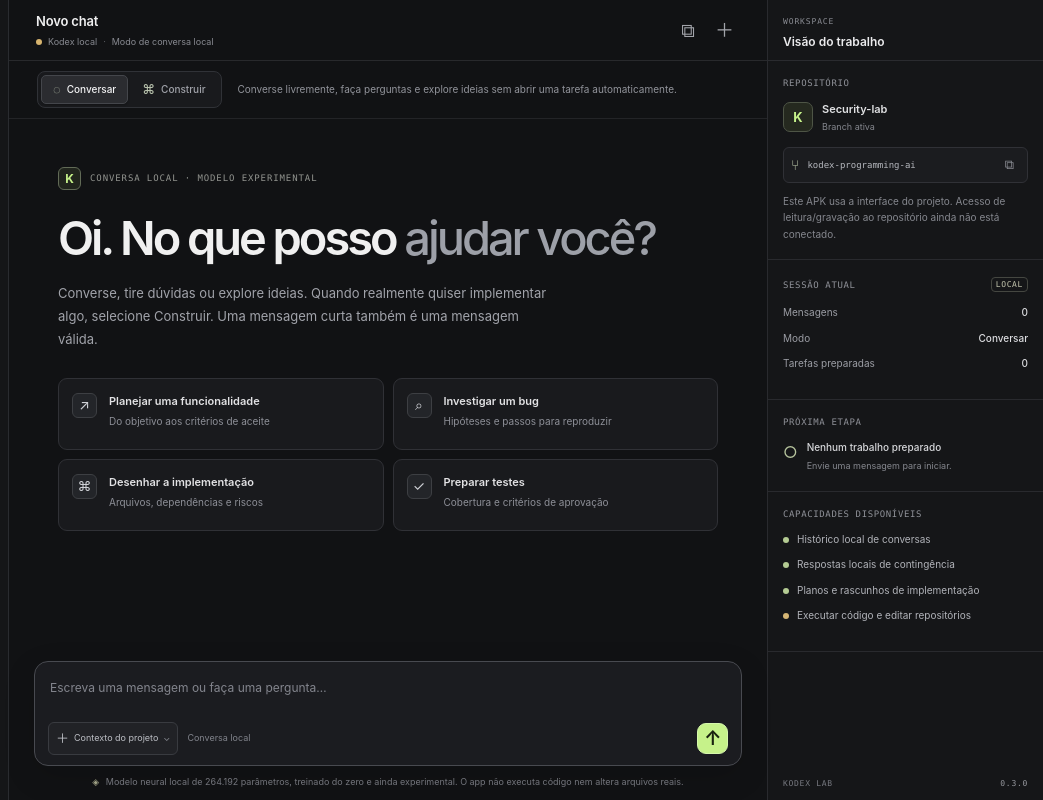
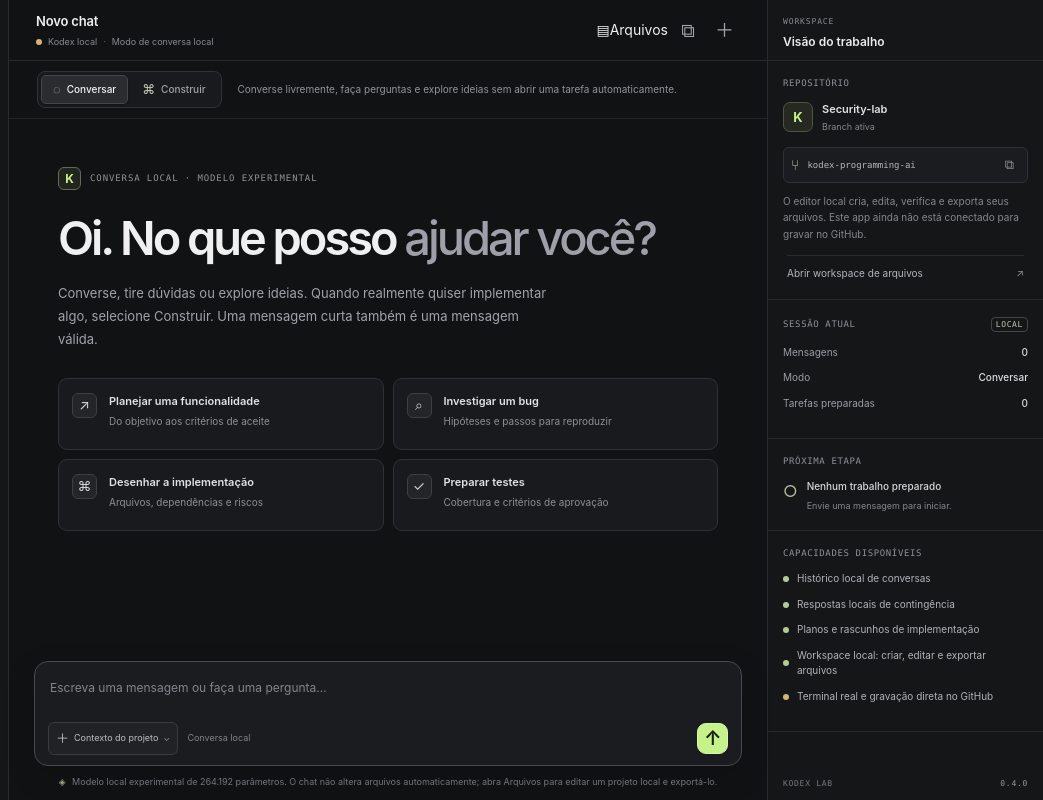
Before and after one commit to japaguimarassi-create/Security-lab, a website: page index.html in a window 1280 px wide. Shown: the full height of the page, 237-1280 px from the left. Drawn offline with Linux system fonts and the light colour scheme.

Commit message:
Connect chat UI to the local file workspace

```diff
--- a/index.html
+++ b/index.html
@@ -68,6 +68,7 @@
           </div>
         </div>
         <div class="topbar-actions">
+          <a class="workspace-shortcut" href="./workspace.html" aria-label="Abrir workspace de arquivos" title="Criar e editar arquivos"><span aria-hidden="true">▤</span><span>Arquivos</span></a>
           <button class="icon-button" id="copy-thread" type="button" aria-label="Copiar conversa" title="Copiar conversa">⧉</button>
           <button class="icon-button" id="top-new-chat" type="button" aria-label="Novo chat" title="Novo chat">＋</button>
         </div>
@@ -115,7 +116,7 @@
             <button class="send-button" id="send-button" type="submit" aria-label="Enviar mensagem" title="Enviar mensagem"><span>↑</span></button>
           </div>
         </form>
-        <div class="composer-disclaimer"><span class="disclaimer-lock">◈</span> Modelo neural local de 264.192 parâmetros, treinado do zero e ainda experimental. O app não executa código nem altera arquivos reais.</div>
+        <div class="composer-disclaimer"><span class="disclaimer-lock">◈</span> Modelo local experimental de 264.192 parâmetros. O chat não altera arquivos automaticamente; abra Arquivos para editar um projeto local e exportá-lo.</div>
       </footer>
     </main>
 
@@ -129,7 +130,8 @@
         <div class="section-title">REPOSITÓRIO</div>
         <div class="project-title"><span class="project-avatar">K</span><span><strong>Security-lab</strong><small>Branch ativa</small></span></div>
         <div class="branch-row"><span>⑂</span><span>kodex-programming-ai</span><button class="copy-branch" id="copy-branch" type="button" aria-label="Copiar branch">⧉</button></div>
-        <div class="repo-note">Este APK usa a interface do projeto. Acesso de leitura/gravação ao repositório ainda não está conectado.</div>
+        <div class="repo-note">O editor local cria, edita, verifica e exporta seus arquivos. Este app ainda não está conectado para gravar no GitHub.</div>
+        <a class="repo-link" href="./workspace.html">Abrir workspace de arquivos <span aria-hidden="true">↗</span></a>
       </section>
 
       <section class="panel-section">
@@ -149,10 +151,11 @@
         <div class="capability-row"><span class="capability-state available"></span><span>Histórico local de conversas</span></div>
         <div class="capability-row"><span class="capability-state available"></span><span id="model-capability">Carregando modelo neural…</span></div>
         <div class="capability-row"><span class="capability-state available"></span><span>Planos e rascunhos de implementação</span></div>
-        <div class="capability-row"><span class="capability-state unavailable"></span><span>Executar código e editar repositórios</span></div>
+        <div class="capability-row"><span class="capability-state available"></span><span>Workspace local: criar, editar e exportar arquivos</span></div>
+        <div class="capability-row"><span class="capability-state unavailable"></span><span>Terminal real e gravação direta no GitHub</span></div>
       </section>
 
-      <div class="panel-footer">KODEX LAB <span>0.3.0</span></div>
+      <div class="panel-footer">KODEX LAB <span>0.4.0</span></div>
     </aside>
   </div>
   <div class="toast" id="toast" role="status" aria-live="polite" hidden></div>
```
